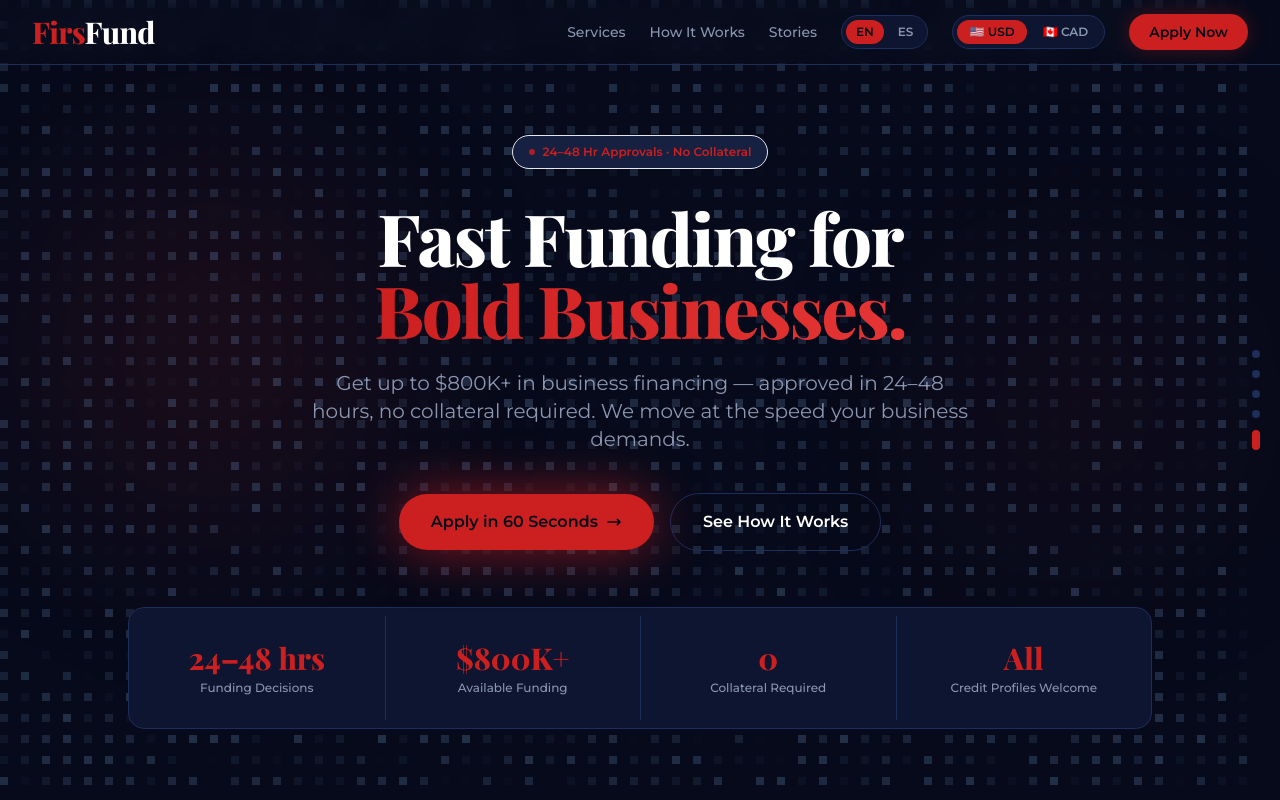
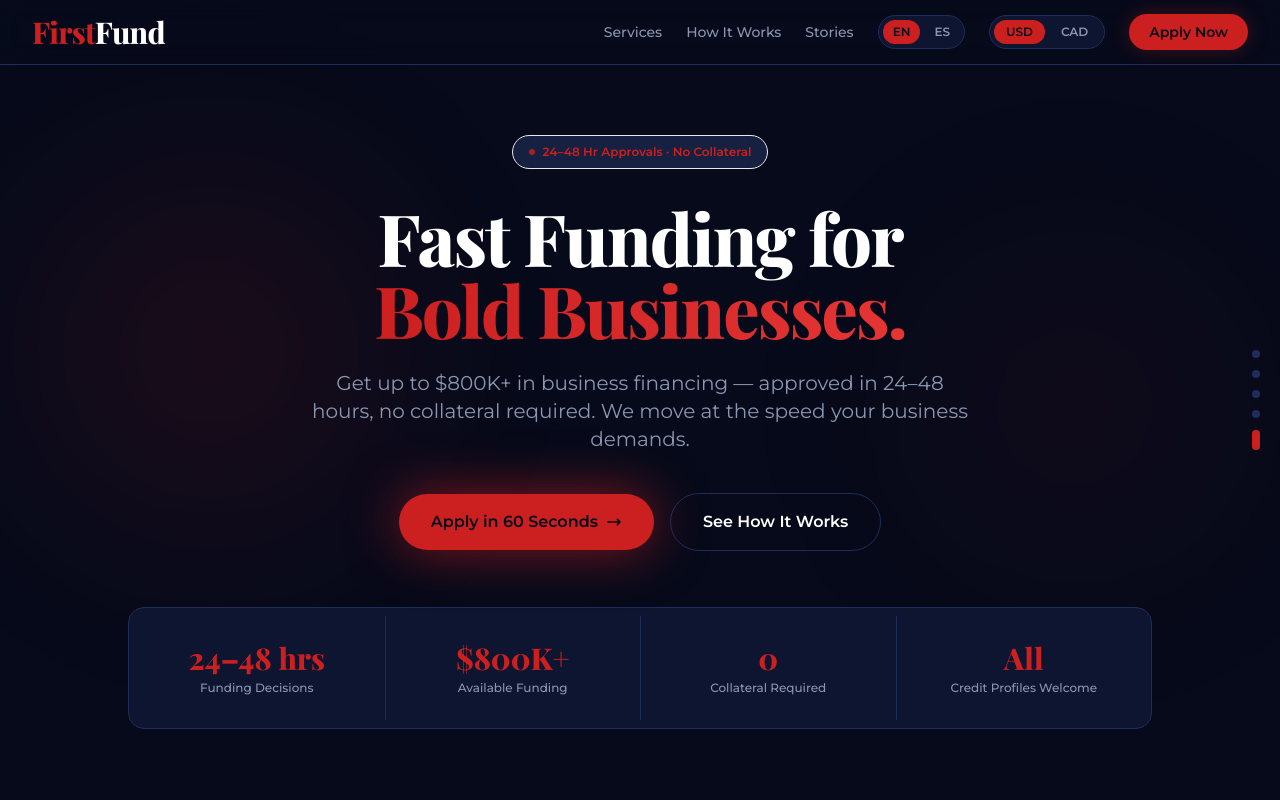
Before and after one commit to domgoodfellow/first-fund, a Next.js app in the folder web/: page / in a window 1280 px wide. Shown: the top 800 px of the page. Built offline with nearby package versions, Linux system fonts and the light colour scheme.

Commit message:
Fix: Apply form snap

```diff
--- a/web/app/globals.css
+++ b/web/app/globals.css
@@ -42,6 +42,9 @@
     html {
       scroll-snap-type: y mandatory;
     }
+    html:has(.no-snap) {
+      scroll-snap-type: none;
+    }
     .snap-section {
       scroll-snap-align: start;
       scroll-snap-stop: always;
--- a/web/components/ApplyForm.tsx
+++ b/web/components/ApplyForm.tsx
@@ -83,7 +83,7 @@ export default function ApplyForm() {
   }
 
   return (
-    <section className="min-h-screen bg-ff-bg pt-28 pb-20 px-4">
+    <section className="no-snap min-h-screen bg-ff-bg pt-28 pb-20 px-4">
       <div className="max-w-2xl mx-auto">
         {/* Header */}
         <motion.div
--- a/web/components/CTABanner.tsx
+++ b/web/components/CTABanner.tsx
@@ -2,6 +2,7 @@
 
 import Link from 'next/link'
 import { motion } from 'framer-motion'
+import { useEffect, useRef } from 'react'
 import { useCountry } from '@/contexts/CountryContext'
 
 const content = {
@@ -15,16 +16,41 @@ const content = {
 
 export default function CTABanner() {
   const { t } = useCountry()
+  const videoRef = useRef<HTMLVideoElement>(null)
+
+  useEffect(() => {
+    const video = videoRef.current
+    if (!video) return
+
+    const observer = new IntersectionObserver(
+      ([entry]) => {
+        if (entry.isIntersecting) {
+          if (video.readyState >= 2) {
+            video.play().catch(() => {})
+          } else {
+            video.addEventListener('canplay', () => video.play().catch(() => {}), { once: true })
+          }
+        } else {
+          video.pause()
+        }
+      },
+      { threshold: 0.1 }
+    )
+
+    observer.observe(video)
+    return () => observer.disconnect()
+  }, [])
 
   return (
     <section id="cta" className="snap-section md:min-h-screen relative overflow-hidden flex flex-col justify-center">
       {/* Padded background video */}
       <video
+        ref={videoRef}
         src="/video/hero.mp4"
-        autoPlay
         loop
         muted
         playsInline
+        preload="auto"
         className="absolute inset-4 md:inset-8 w-[calc(100%-2rem)] md:w-[calc(100%-4rem)] h-[calc(100%-2rem)] md:h-[calc(100%-4rem)] object-cover rounded-2xl"
       />
 
--- a/web/components/Footer.tsx
+++ b/web/components/Footer.tsx
@@ -42,7 +42,7 @@ export default function Footer() {
           <div className="md:col-span-2">
             <span className="font-heading text-2xl font-extrabold text-white block mb-3">
               {country === 'US' ? (
-                <><span className="text-ff-accent">Firs</span>Fund</>
+                <><span className="text-ff-accent">First</span>Fund</>
               ) : (
                 <><span className="text-ff-accent">Next</span>Fund</>
               )}
--- a/web/components/Hero.tsx
+++ b/web/components/Hero.tsx
@@ -3,7 +3,6 @@
 import Link from 'next/link'
 import { motion } from 'framer-motion'
 import { useCountry } from '@/contexts/CountryContext'
-import FlickeringGrid from './FlickeringGrid'
 export default function Hero() {
   const { t } = useCountry()
   const stats = [t.stats.item1, t.stats.item2, t.stats.item3, t.stats.item4]
@@ -26,16 +25,6 @@ export default function Hero() {
           style={{ bottom: '20%', right: '-5%' }}
           animate={{ x: [0, -30, 0], y: [0, 25, 0] }}
           transition={{ duration: 15, repeat: Infinity, ease: 'easeInOut', delay: 2 }}
-        />
-        <FlickeringGrid
-          className="absolute inset-0"
-          squareSize={8}
-          gridGap={13}
-          flickerChance={0.05}
-          color="#93c5fd"
-          cursorColor="#ef4444"
-          cursorRadius={130}
-          maxOpacity={0.2}
         />
       </div>
 
--- a/web/components/Navbar.tsx
+++ b/web/components/Navbar.tsx
@@ -27,7 +27,7 @@ export default function Navbar() {
             <Link href="/" className="flex items-center gap-2 shrink-0">
               <span className="text-3xl font-heading font-extrabold text-white tracking-tight">
                 {country === 'US' ? (
-                  <><span className="text-ff-accent">Firs</span>Fund</>
+                  <><span className="text-ff-accent">First</span>Fund</>
                 ) : (
                   <><span className="text-ff-accent">Next</span>Fund</>
                 )}
@@ -71,7 +71,7 @@ export default function Navbar() {
                     country === 'US' ? 'bg-ff-accent text-ff-bg' : 'text-ff-muted hover:text-white'
                   }`}
                 >
-                  🇺🇸 USD
+                  USD
                 </button>
                 <button
                   onClick={() => handleCountryChange('CA')}
@@ -79,7 +79,7 @@ export default function Navbar() {
                     country === 'CA' ? 'bg-ff-accent text-ff-bg' : 'text-ff-muted hover:text-white'
                   }`}
                 >
-                  🇨🇦 CAD
+                  CAD
                 </button>
               </div>
 
```
